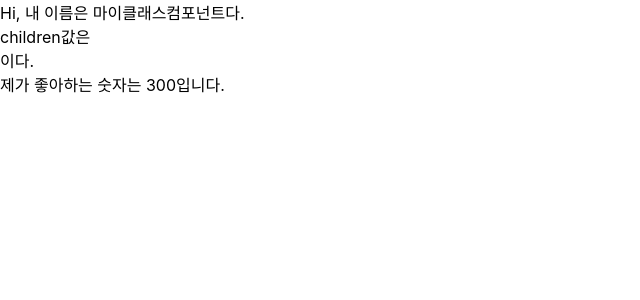
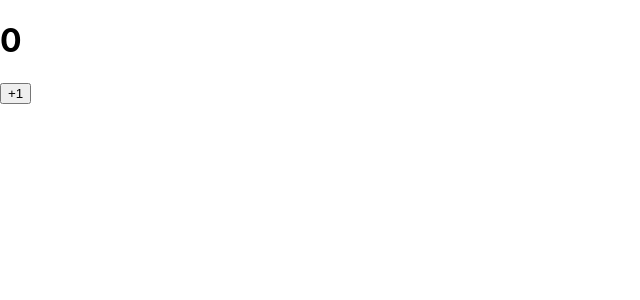
Before and after one commit to YINAKIM/react01-hello-react, a React (Create React App) app: page / in a window 1280 px wide. Shown: the top 300 px of the page, without its empty margins (0-640 px from the left). Built offline with nearby package versions, Linux system fonts and the light colour scheme.

Commit message:
생성자메서드를 구현한 클래스형컴포넌트로 this.state값 변경하기

```diff
--- a/src/App.js
+++ b/src/App.js
@@ -1,12 +1,16 @@
 import MyComponent from './MyComponent';
 import MyClassComponent from "./MyClassComponent";
+import Counter from "./Counter";
 
 const App = () => {
   // 함수형 컴포넌트인 MyComponent
   // return <MyComponent name="React" favoriteNumber={100}>칠드런</MyComponent>;
 
   // 클래스형 컴포넌트인 MyClassComponent
-  return <MyClassComponent name="마이클래스컴포넌트" favoriteNumber={300}></MyClassComponent>;
+  //return <MyClassComponent name="마이클래스컴포넌트" favoriteNumber={300}></MyClassComponent>;
+
+  // 생성자메서드를 구현한 클래스형컴포넌트로 this.state값 변경하기
+  return <Counter></Counter>;
 };
 
 export default App;
--- /dev/null
+++ b/src/Counter.js
@@ -0,0 +1,38 @@
+import {Component} from "react";
+
+class Counter extends Component {
+
+    // 생성자메서드로 state설정
+    constructor(props){
+        super(props); // 클래스컴포넌트의 생성자메서드에서 반드시 호출(React.Component.md 메모참고)
+
+        // state의 초기값 설정 : 반드시 {객체}형식으로
+        // 직접 할당할 수 있는 곳은 생성자 뿐, 생성자에서 할당, 생성자 밖에서this.setState로 사용한다.
+        this.state = {
+            number:0
+        };
+    }
+
+
+    // rneder함수안에서 return 엘리먼트
+    render() {
+        const {number} = this.state; // 클래스컴포넌트에서 state조회 : 생성자 밖에서 this.state로 조회
+
+        return(
+            <div>
+                <h1>{number}</h1>
+                <button
+                // 화살표함수로 onClick 이벤트 바인딩
+                onClick={
+                    ()=> {
+                       this.setState({ number : number+1 }); // this.setState로 새로운 값 set
+                                                                   // 클래스컴포넌트에서 state사용 : 생성자 밖에서 this.setState로 사용
+                    }
+                }
+                >+1</button>
+            </div>
+        );
+    }
+}
+
+export default Counter;
```
Also changed, not shown: memo/React.Component.md (added, +31 -0 lines).
